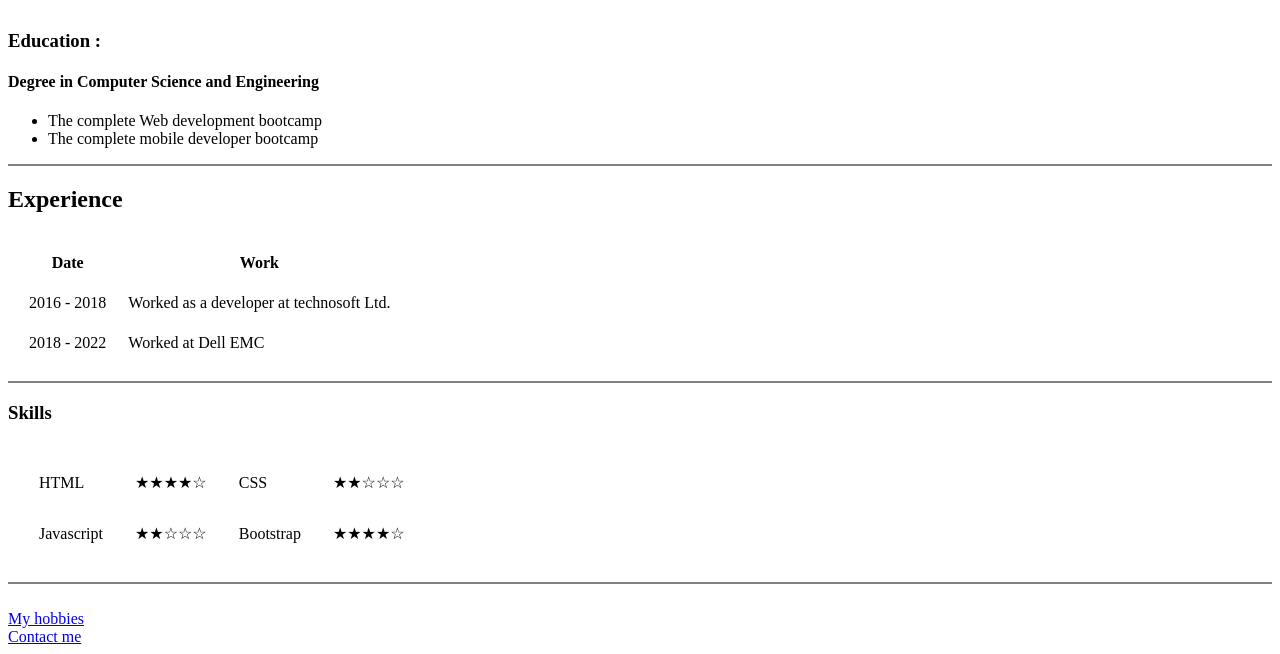
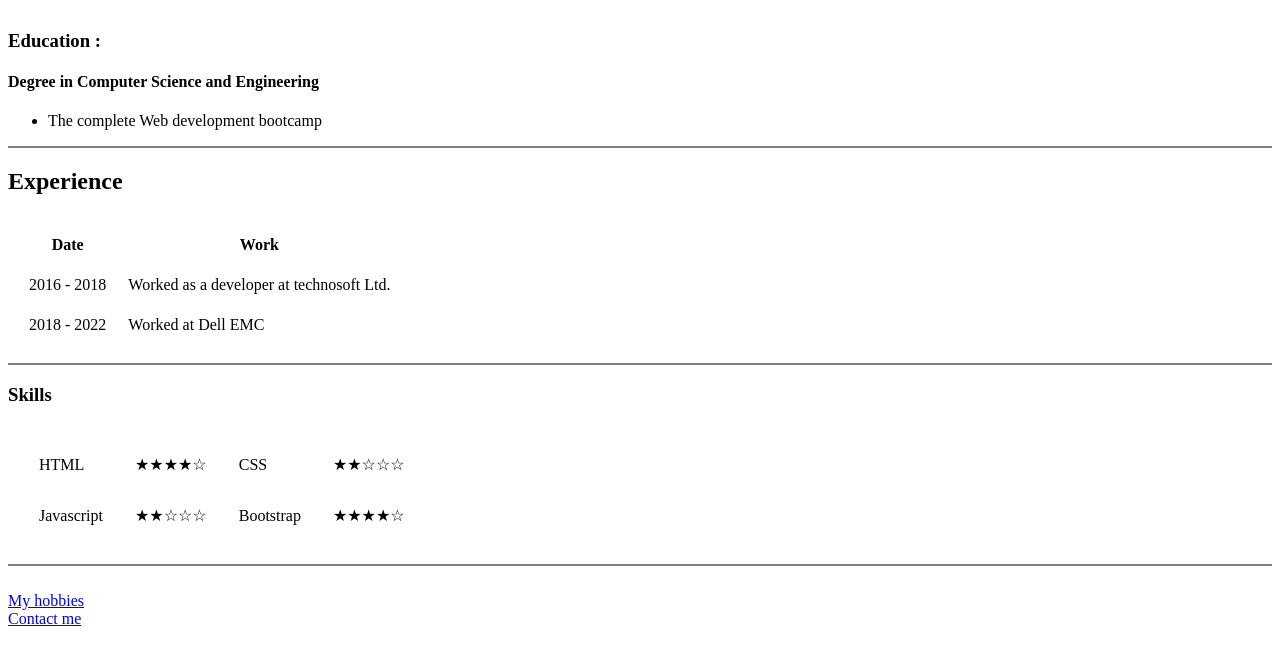
Before and after one commit to imVivek98/CV, a plain HTML site: page index.html in a window 1280 px wide. Shown: the part 198-852 px from the top of the page. Drawn offline with Linux system fonts and the light colour scheme.

Commit message:
Update index.html

```diff
--- a/index.html
+++ b/index.html
@@ -24,7 +24,6 @@
       <h4>Degree in Computer Science and Engineering</h4>
       <ul>
         <li>The complete Web development bootcamp</li>
-        <li>The complete mobile developer bootcamp</li>
       </ul>
       <hr noshade >
 
```
